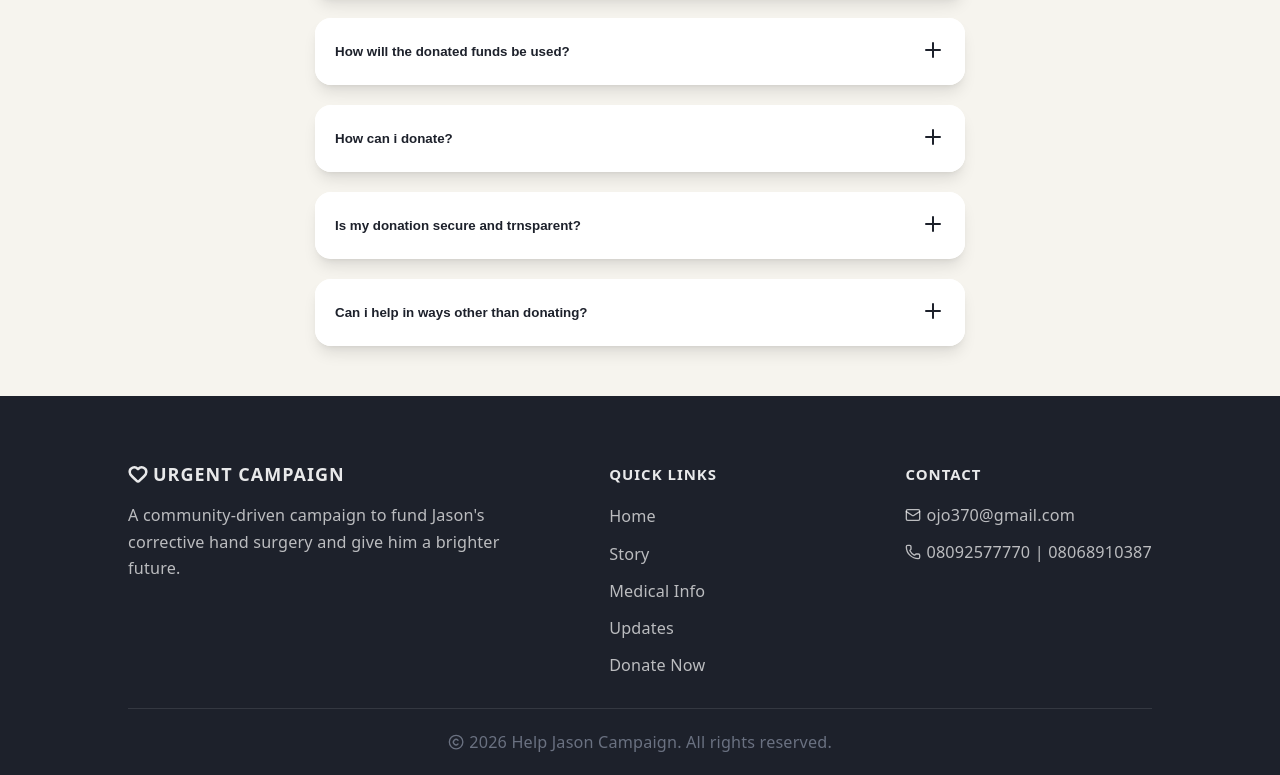
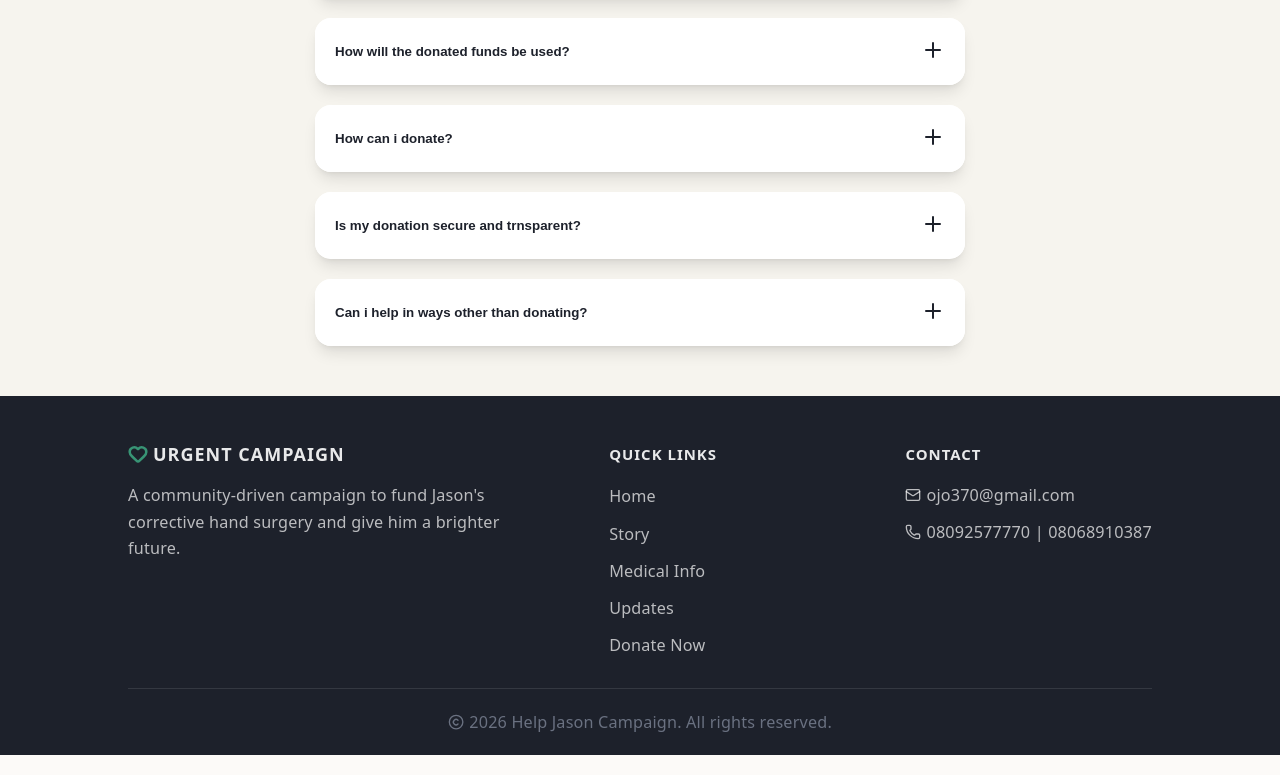
Before and after one commit to JopadAdvisory/Jason, a React (Vite) app: page / in a window 1280 px wide. Shown: the part 4316-5091 px from the top of the page. Built offline with nearby package versions, Linux system fonts and the light colour scheme.

Commit message:
footer edits

```diff
--- a/src/components/layout/Footer.css
+++ b/src/components/layout/Footer.css
@@ -4,7 +4,7 @@
 .footer-container {
     width: 90%;
     margin-inline: auto;
-    padding-block: 50px 80px;
+    padding-block: 30px 80px;
 }
 .column-header {
     color: rgba(255, 255, 255, 0.9);
@@ -36,7 +36,7 @@
     gap: 10px;
 }
 .first {
-    /* color: var(--accent); */
+    color: var(--accent);
 }
 .column-two ul li a,
 .mail {
@@ -90,10 +90,12 @@
         gap: 50px;
         align-items: start;
     }
+    .footer-container {
+        padding-bottom: 10px;
+    }
 }
 @media (min-width: 1024px) {
     .footer-container {
         width: min(80%, 1126px);
-        padding-bottom: 10px;
     }
 }
```
